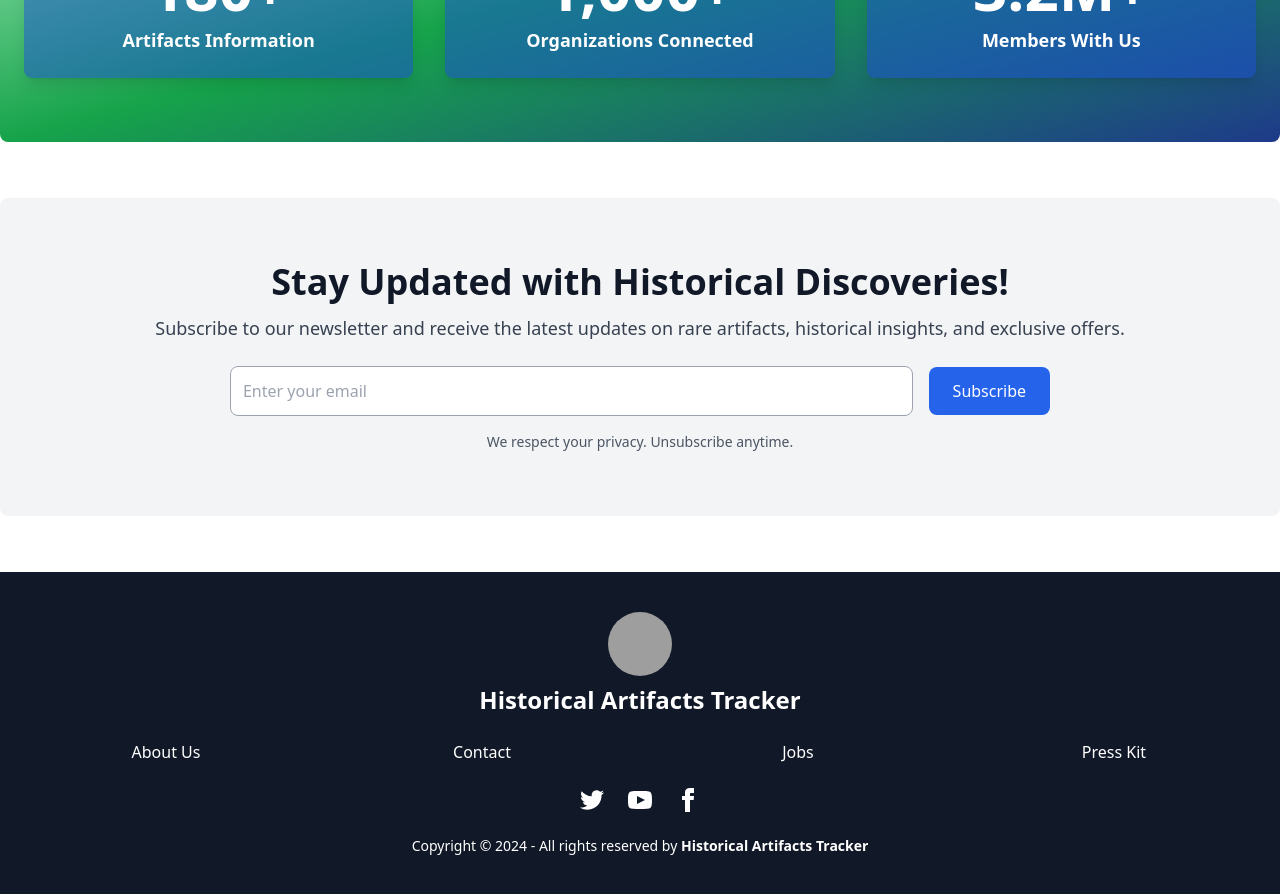
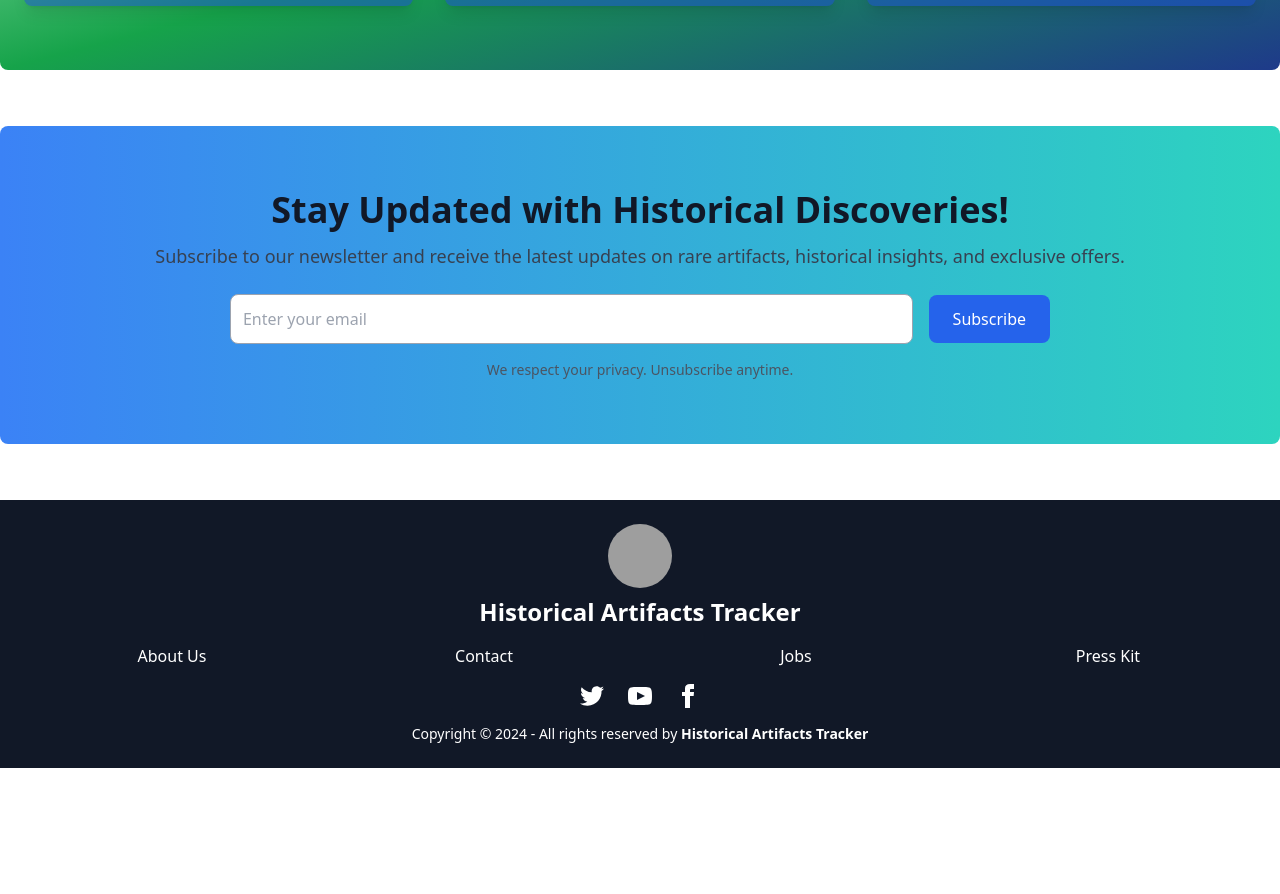
Before and after one commit to azim622/artifacts-tracker-client, a React (Vite) app: page / in a window 1280 px wide. Shown: the part 1720-2614 px from the top of the page. After the commit the page ends 2488 px from the top, so only its background shows below. Built offline with nearby package versions, Linux system fonts and the light colour scheme; no server answers; grey boxes are pictures that could not be loaded.

Commit message:
polish navbar and newsLatter

```diff
--- a/src/common/Navbar.jsx
+++ b/src/common/Navbar.jsx
@@ -8,8 +8,8 @@ const Navbar = () => {
   const [isOpen, setIsOpen] = useState(false);
 
   return (
-    <nav className="sticky top-0 left-0 w-full z-50 bg-primary shadow-lg">
-      <div className="container mx-auto flex justify-between items-center py-3 px-4 md:px-8">
+    <nav className="fixed top-0 left-0 w-screen z-50 bg-primary shadow-lg">
+      <div className="w-full max-w-7xl mx-auto flex justify-between items-center py-3 px-4 md:px-8">
         {/* Logo */}
         <Link to="/" className="flex items-center gap-2">
           <img
@@ -17,7 +17,9 @@ const Navbar = () => {
             src="https://i.ibb.co.com/9NpC6Gp/images.jpg"
             alt="Logo"
           />
-          <span className="text-white text-lg md:text-xl font-bold">Historical Artifacts Tracker</span>
+          <span className="text-white text-lg md:text-xl font-bold">
+            Historical Artifacts Tracker
+          </span>
         </Link>
 
         {/* Hamburger Menu (Mobile) */}
@@ -58,16 +60,16 @@ const Navbar = () => {
 
       {/* Mobile Menu */}
       {isOpen && (
-        <div className="md:hidden bg-primary-dark text-white py-3 space-y-3">
-          <Link to="/" className="block text-center" onClick={() => setIsOpen(false)}>Home</Link>
-          <Link to="/allArtifacts" className="block text-center" onClick={() => setIsOpen(false)}>All Artifacts</Link>
-          {user && <Link to="/add-artifacts" className="block text-center" onClick={() => setIsOpen(false)}>Add Artifacts</Link>}
-          {!user && <Link to="/login" className="block text-center" onClick={() => setIsOpen(false)}>Login</Link>}
+        <div className="w-screen bg-primary-dark text-white py-3 space-y-3 text-center">
+          <Link to="/" className="block" onClick={() => setIsOpen(false)}>Home</Link>
+          <Link to="/allArtifacts" className="block" onClick={() => setIsOpen(false)}>All Artifacts</Link>
+          {user && <Link to="/add-artifacts" className="block" onClick={() => setIsOpen(false)}>Add Artifacts</Link>}
+          {!user && <Link to="/login" className="block" onClick={() => setIsOpen(false)}>Login</Link>}
           {user && (
             <>
               <hr className="border-gray-400 mx-4" />
-              <Link to="/my-artifacts" className="block text-center" onClick={() => setIsOpen(false)}>My Artifacts</Link>
-              <Link to="/my-liked-artifacts" className="block text-center" onClick={() => setIsOpen(false)}>My Liked Artifacts</Link>
+              <Link to="/my-artifacts" className="block" onClick={() => setIsOpen(false)}>My Artifacts</Link>
+              <Link to="/my-liked-artifacts" className="block" onClick={() => setIsOpen(false)}>My Liked Artifacts</Link>
               <button onClick={logOut} className="bg-gray-200 text-black block text-center hover:bg-gray-300 w-full py-2 mt-2 rounded">
                 Logout
               </button>
--- a/src/pages/AllArtifacts/AllArtifacts.jsx
+++ b/src/pages/AllArtifacts/AllArtifacts.jsx
@@ -72,10 +72,10 @@ const AllArtifacts = () => {
 
       {/* Sorting Buttons - Side by Side with Primary Color */}
       <div className="flex justify-center items-center gap-4 mb-6">
-        <button onClick={handleAscSort} className="btn bg-primary text-white px-4 py-2 rounded-md">
+        <button onClick={handleAscSort} className="btn bg-primary font-semibold text-white px-8 py-2 rounded-md">
           Asc
         </button>
-        <button onClick={handleDscSort} className="btn bg-primary text-white px-4 py-2 rounded-md">
+        <button onClick={handleDscSort} className="btn bg-primary font-semibold text-white px-8 py-2 rounded-md">
           Dsc
         </button>
       </div>
--- a/src/pages/Footer/Footer.jsx
+++ b/src/pages/Footer/Footer.jsx
@@ -2,9 +2,9 @@ import React from "react";
 
 const Footer = () => {
   return (
-    <footer className="bg-gray-900 text-white py-10">
-      <div className="container mx-auto px-4 text-center">
-        <div className="flex flex-col items-center mb-6">
+    <footer className=" bg-gray-900 text-white py-6 flex flex-col justify-center items-center">
+      <div className="w-full max-w-7xl px-6 text-center">
+        <div className="flex flex-col items-center mb-4">
           <img
             src="https://i.ibb.co/9NpC6Gp/images.jpg"
             alt="Site Logo"
@@ -13,44 +13,26 @@ const Footer = () => {
           <h2 className="text-2xl font-bold">Historical Artifacts Tracker</h2>
         </div>
 
-        <nav className="grid grid-cols-2 sm:grid-cols-4 gap-4 mb-6">
+        <nav className="grid grid-cols-2 sm:grid-cols-4 gap-4 mb-4">
           <a href="#" className="hover:text-fuchsia-400 transition-colors">About Us</a>
           <a href="#" className="hover:text-fuchsia-400 transition-colors">Contact</a>
           <a href="#" className="hover:text-fuchsia-400 transition-colors">Jobs</a>
           <a href="#" className="hover:text-fuchsia-400 transition-colors">Press Kit</a>
         </nav>
 
-        <nav className="flex justify-center gap-6 mb-6">
+        <nav className="flex justify-center gap-6 mb-4">
           <a href="#" className="hover:text-fuchsia-400 transition-colors">
-            <svg
-              xmlns="http://www.w3.org/2000/svg"
-              width="24"
-              height="24"
-              viewBox="0 0 24 24"
-              className="fill-current"
-            >
+            <svg xmlns="http://www.w3.org/2000/svg" width="24" height="24" viewBox="0 0 24 24" className="fill-current">
               <path d="M24 4.557c-.883.392-1.832.656-2.828.775 1.017-.609 1.798-1.574 2.165-2.724-.951.564-2.005.974-3.127 1.195-.897-.957-2.178-1.555-3.594-1.555-3.179 0-5.515 2.966-4.797 6.045-4.091-.205-7.719-2.165-10.148-5.144-1.29 2.213-.669 5.108 1.523 6.574-.806-.026-1.566-.247-2.229-.616-.054 2.281 1.581 4.415 3.949 4.89-.693.188-1.452.232-2.224.084.626 1.956 2.444 3.379 4.6 3.419-2.07 1.623-4.678 2.348-7.29 2.04 2.179 1.397 4.768 2.212 7.548 2.212 9.142 0 14.307-7.721 13.995-14.646.962-.695 1.797-1.562 2.457-2.549z"></path>
             </svg>
           </a>
           <a href="#" className="hover:text-fuchsia-400 transition-colors">
-            <svg
-              xmlns="http://www.w3.org/2000/svg"
-              width="24"
-              height="24"
-              viewBox="0 0 24 24"
-              className="fill-current"
-            >
+            <svg xmlns="http://www.w3.org/2000/svg" width="24" height="24" viewBox="0 0 24 24" className="fill-current">
               <path d="M19.615 3.184c-3.604-.246-11.631-.245-15.23 0-3.897.266-4.356 2.62-4.385 8.816.029 6.185.484 8.549 4.385 8.816 3.6.245 11.626.246 15.23 0 3.897-.266 4.356-2.62 4.385-8.816-.029-6.185-.484-8.549-4.385-8.816zm-10.615 12.816v-8l8 3.993-8 4.007z"></path>
             </svg>
           </a>
           <a href="#" className="hover:text-fuchsia-400 transition-colors">
-            <svg
-              xmlns="http://www.w3.org/2000/svg"
-              width="24"
-              height="24"
-              viewBox="0 0 24 24"
-              className="fill-current"
-            >
+            <svg xmlns="http://www.w3.org/2000/svg" width="24" height="24" viewBox="0 0 24 24" className="fill-current">
               <path d="M9 8h-3v4h3v12h5v-12h3.642l.358-4h-4v-1.667c0-.955.192-1.333 1.115-1.333h2.885v-5h-3.808c-3.596 0-5.192 1.583-5.192 4.615v3.385z"></path>
             </svg>
           </a>
@@ -63,11 +45,8 @@ const Footer = () => {
             <span className="font-bold">Historical Artifacts Tracker</span>
           </p>
         </aside>
-
-
       </div>
     </footer>
-
   );
 };
 
--- a/src/pages/home/NewsLatter/NewsLatter.jsx
+++ b/src/pages/home/NewsLatter/NewsLatter.jsx
@@ -3,7 +3,7 @@ import { Fade } from "react-awesome-reveal";
 
 const NewsLatter = () => {
     return (
-        <div className="bg-gray-100 dark:bg-gray-800 py-16 mb-14 rounded-lg px-4">
+        <div className="bg-gradient-to-r from-blue-500 to-teal-400 py-16 mb-14 rounded-lg px-4">
             <div className="max-w-5xl mx-auto text-center">
                 <Fade>
                     <h2 className="text-3xl md:text-4xl font-bold text-gray-900 dark:text-white">
```
